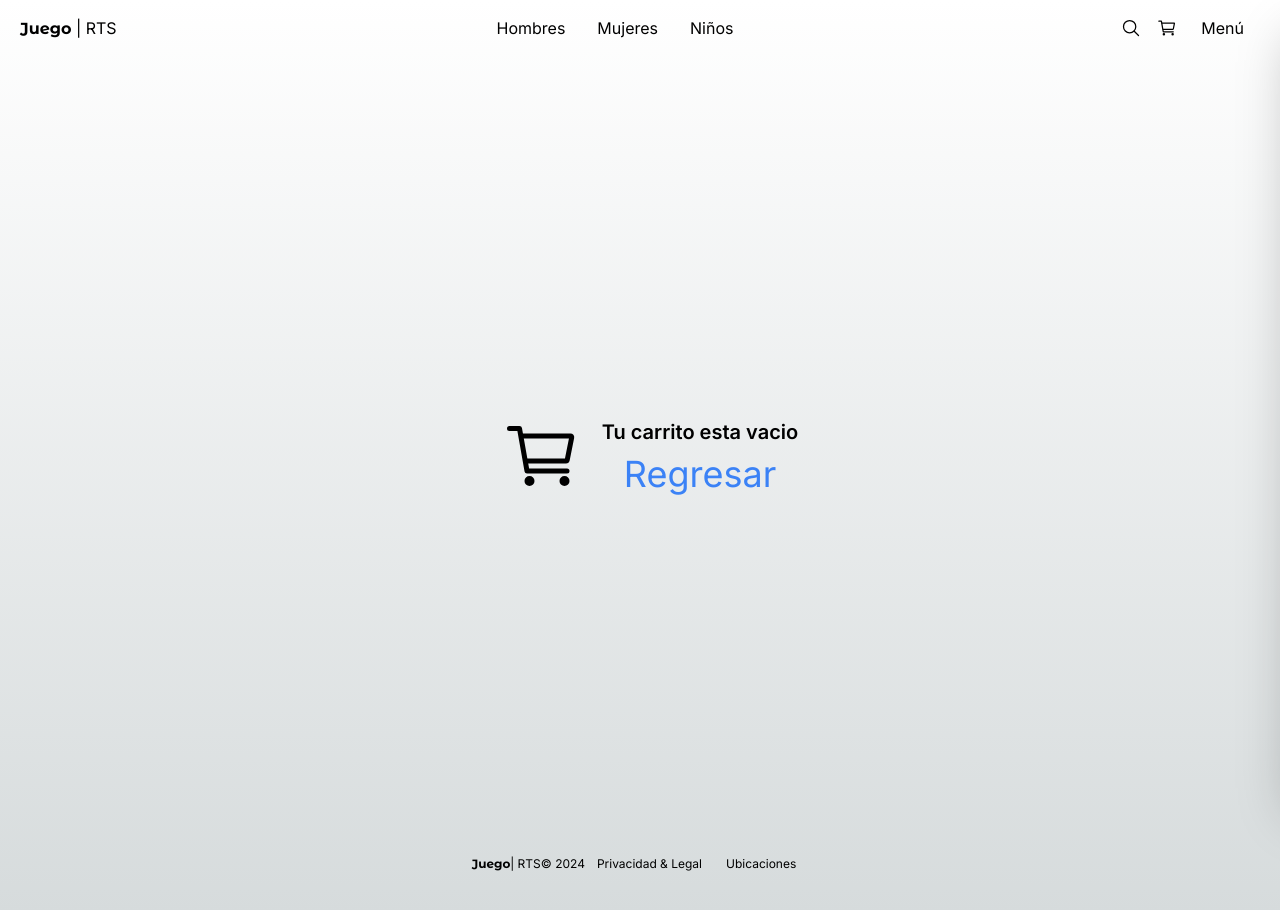
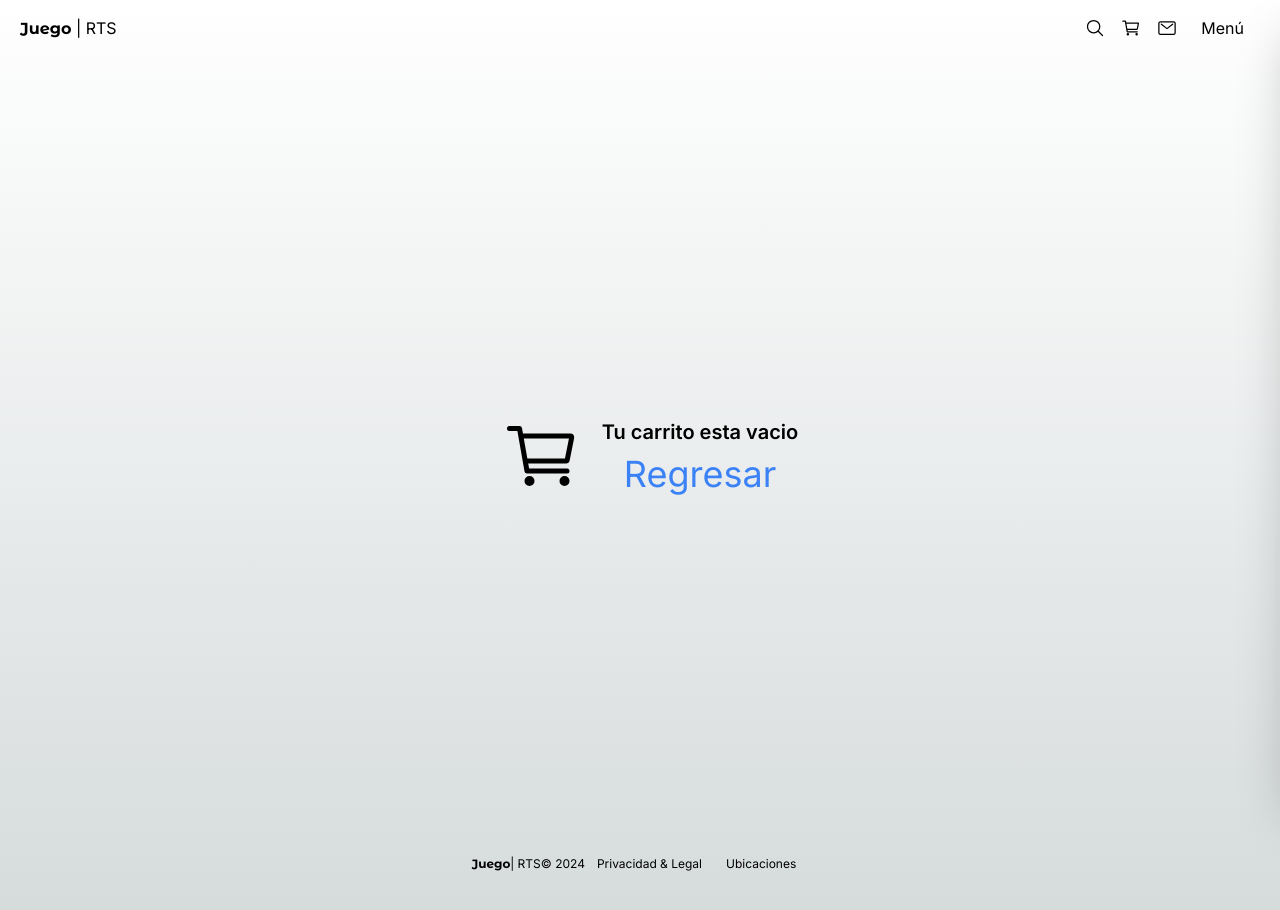
Before and after one commit to SergioColqueMedrano/04-teslo-shop-2024-5-9-master, a Next.js app: page /empty in a window 1280 px wide. Built offline with nearby package versions, Linux system fonts and the light colour scheme; no server answers.

Commit message:
presentar

```diff
--- a/src/app/(shop)/page.tsx
+++ b/src/app/(shop)/page.tsx
@@ -28,15 +28,15 @@ export default async function Home({ searchParams }: Props) {
   return (
     <>
     <Title
-    title="Tienda"
-    subtitle="Todos los productos"
+    title="Mapa"
+    subtitle="En desarrollo"
     className="mb-2"
     />
 
 
-    <ProductGrid
+    {/*<ProductGrid
       products={ products }
-    />
+  />*/}
 
     <Pagination totalPages={ totalPages } />
     </>
--- a/src/app/layout.tsx
+++ b/src/app/layout.tsx
@@ -12,7 +12,7 @@ export const metadata: Metadata = {
     template: '%s - Juego | RTS',
     default: 'Home - Juego | RTS'
   },
-  description: "Una tienda virtual de productos",
+  description: "Un juego virtual de tiendas",
 };
 
 export default function RootLayout({
--- a/src/components/chat/MessageDashboard.tsx
+++ b/src/components/chat/MessageDashboard.tsx
@@ -105,7 +105,7 @@ const MessageDashboard = ({ userId }: { userId: string }) => {
               <div><strong>Asunto:</strong> {message.subject}</div>
               <div><strong>Contenido:</strong> {message.content}</div>
               {message.resources && <div><strong>Recursos:</strong> {message.resources}</div>}
-              <div><strong>Sent At:</strong> {new Date(message.createdAt).toLocaleString()}</div>
+              <div><strong>Enviado:</strong> {new Date(message.createdAt).toLocaleString()}</div>
             </div>
           ))}
         </div>
--- a/src/components/ui/top-menu/TopMenu.tsx
+++ b/src/components/ui/top-menu/TopMenu.tsx
@@ -4,12 +4,13 @@ import { titleFont } from "@/config/fonts";
 import { useCartStore, useUIStore } from "@/store";
 import Link from "next/link";
 import { useEffect, useState } from "react";
-import { IoCartOutline, IoSearchOutline } from "react-icons/io5";
+import { IoCartOutline, IoMailOutline, IoSearchOutline } from "react-icons/io5";
 
 export const TopMenu = () => {
 
     const openSideMenu = useUIStore( state => state.openSideMenu);
     const totalItemsInCart = useCartStore(state =>state.getTotalItems());
+    const [totalUnreadMessages, setTotalUnreadMessages] = useState(0);
 
     const [loaded, setLoaded] = useState(false);
 
@@ -17,11 +18,15 @@ export const TopMenu = () => {
 
         setLoaded(true);
 
+        return () => setTotalUnreadMessages(1);
+
       }
     , [])
 
 
-
+    const handleNewMessage = () => {
+        setTotalUnreadMessages(0); // Restablecer a 0 al hacer clic en el enlace
+    };
 
     return (
     <nav className="flex px-5 justify-between items-center w-full">
@@ -32,12 +37,12 @@ export const TopMenu = () => {
             </Link>
         </div>
 
-        <div className="hidden sm:block">
+       {/* <div className="hidden sm:block">
             <Link className="m-2 p-2 rounded-md transition-all hover:bg-gray-100" href="/gender/men">Hombres</Link>
             <Link className="m-2 p-2 rounded-md transition-all hover:bg-gray-100" href="/gender/women">Mujeres</Link>
             <Link className="m-2 p-2 rounded-md transition-all hover:bg-gray-100" href="/gender/kid">Niños</Link>
         </div>
-
+        */}
         <div className="flex items-center">
             <Link href="/search" className="mx-2">
                 <IoSearchOutline className="w-5 h-5" />
@@ -59,6 +64,19 @@ export const TopMenu = () => {
                     <IoCartOutline className="w-5 h-5" />
                 </div>
             </Link>
+            <Link
+    href="/chat"
+    onClick={handleNewMessage} className="mx-2">
+                    <div className="relative">
+                        {loaded && totalUnreadMessages > 0 && (
+                            <span className="fade-in absolute text-xs rounded-full px-1 font-bold -top-2 -right-2 bg-blue-700 text-white">
+                                {totalUnreadMessages}
+                            </span>
+                        )}
+
+                        <IoMailOutline className="w-5 h-5" />
+                    </div>
+                </Link>
             <button
                 onClick={ openSideMenu }
                 className="m-2 p-2 rounded-md transition-all hover:bg-gray-100">
--- a/src/pages/api/messages.ts
+++ b/src/pages/api/messages.ts
@@ -75,6 +75,7 @@ export default async function handler(req: NextApiRequest, res: NextApiResponse)
           },
         });
 
+
         res.status(201).json(message);
       } catch (error) {
         res.status(500).json({ error: 'Error sending message' });
```
